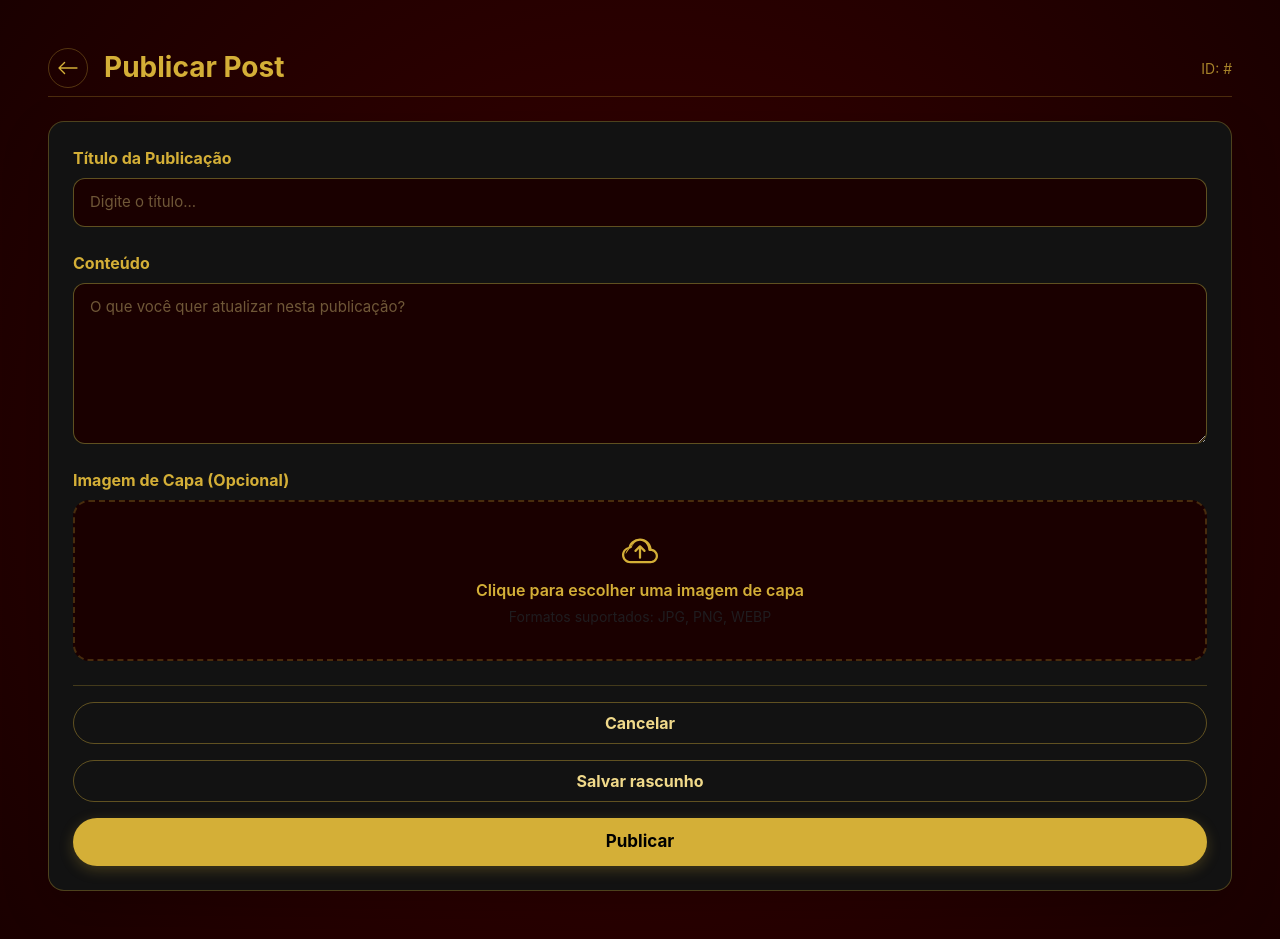
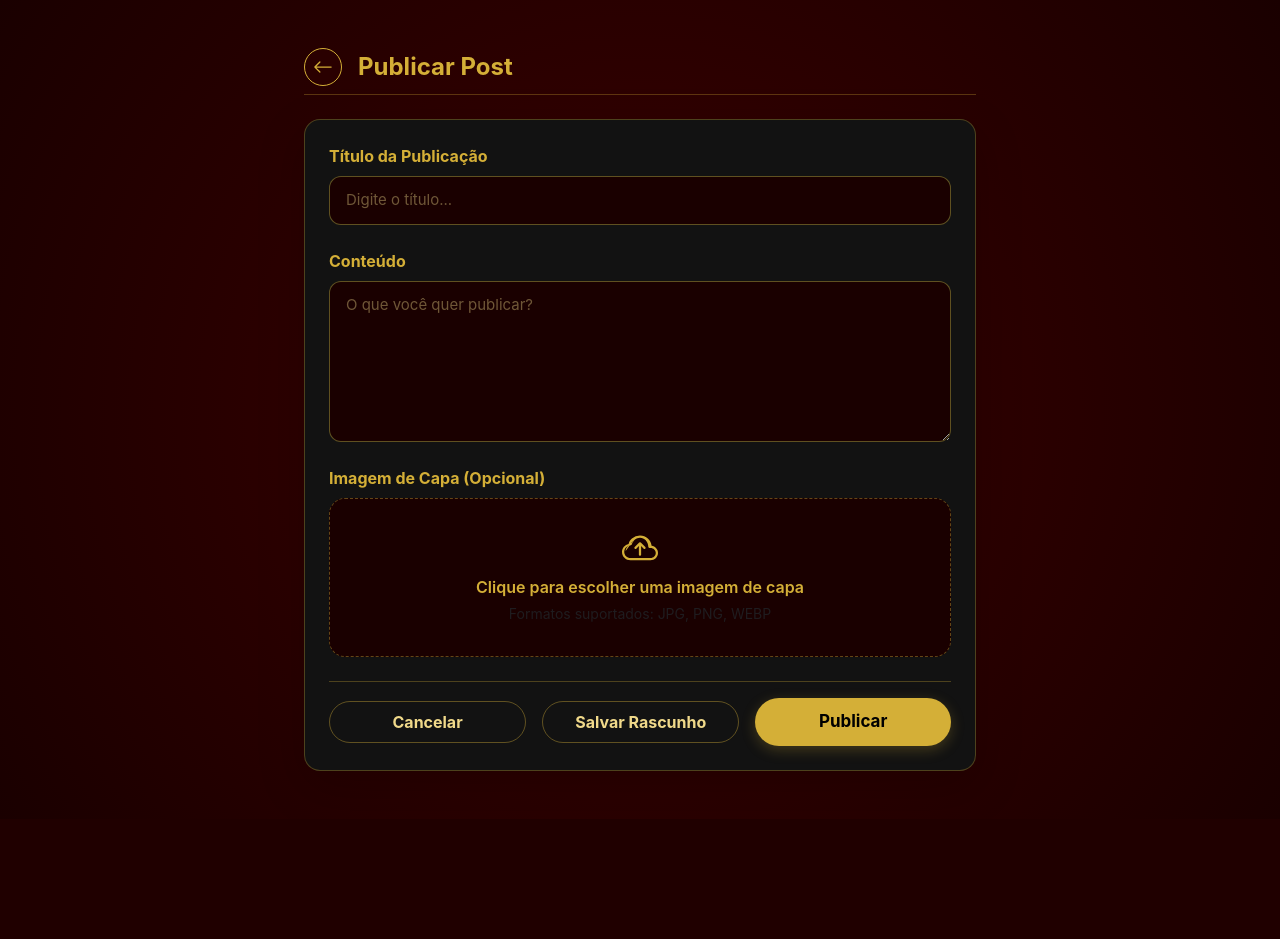
Before and after one commit to Zames144p/StockOrg, a CakePHP app: the page made by app/View/Posts/add.ctp in a window 1280 px wide. After the commit the page ends 771 px from the top, so only its background shows below. Run offline with PHP 8.4 and a stand-in for CakePHP, Linux system fonts and the light colour scheme; the template is opened without the code that fills it, so the values that code supplies are empty; form fields are guessed from the names that the template uses; some libraries are stand-ins or nearby versions.

Commit message:
arrumei a parte de add e edit

```diff
--- a/app/View/Posts/add.ctp
+++ b/app/View/Posts/add.ctp
@@ -1,32 +1,40 @@
 <?php echo $this->Html->css('globalApp.css?v=' . time()); ?>
 
-<!-- Adicionado wrapper x-container-post para limitar a largura no desktop -->
-<div class="container-fluid x-container-post mx-auto p-3 p-md-4">
-    <!-- Cabeçalho da Página -->
-    <div class="d-flex align-items-center justify-content-between mb-4 pb-2 border-bottom border-gold-subtle">
+<?php
+$userSession = $this->Session->read('Auth.User') ?: array();
+?>
+
+<!-- Container limitado em 720px idêntico ao de edição -->
+<div class="container-fluid p-3 p-md-4" style="max-width: 720px; width: 100%;">
+
+    <!-- CABEÇALHO COMPLETO COM BOTÃO VOLTAR -->
+    <div class="d-flex align-items-center justify-content-between mb-4 pb-2 border-bottom" style="border-bottom: 1px solid rgba(212, 175, 55, 0.3) !important;">
         <div class="d-flex align-items-center gap-3">
+            <!-- Botão Voltar -->
             <?php echo $this->Html->link(
-                '<svg xmlns="http://www.w3.org/2000/svg" width="22" height="22" fill="currentColor" class="bi bi-arrow-left text-gold" viewBox="0 0 16 16"><path fill-rule="evenodd" d="M15 8a.5.5 0 0 0-.5-.5H2.707l3.147-3.146a.5.5 0 1 0-.708-.708l-4 4a.5.5 0 0 0 0 .708l4 4a.5.5 0 0 0 .708-.708L2.707 8.5H14.5A.5.5 0 0 0 15 8"/></svg>',
-                array('action' => 'index'),
-                array('class' => 'btn btn-icon-back rounded-circle p-2 d-flex align-items-center justify-content-center', 'escape' => false, 'title' => 'Voltar aos posts')
+                '<svg xmlns="http://www.w3.org/2000/svg" width="20" height="20" fill="#d4af37" class="bi bi-arrow-left" viewBox="0 0 16 16"><path fill-rule="evenodd" d="M15 8a.5.5 0 0 0-.5-.5H2.707l3.147-3.146a.5.5 0 1 0-.708-.708l-4 4a.5.5 0 0 0 0 .708l4 4a.5.5 0 0 0 .708-.708L2.707 8.5H14.5A.5.5 0 0 0 15 8"/></svg>',
+                array('controller' => 'posts', 'action' => 'index'),
+                array(
+                    'class'  => 'btn rounded-circle p-0 d-flex align-items-center justify-content-center',
+                    'style'  => 'background-color: #2a0000 !important; border: 1px solid #d4af37 !important; width: 38px; height: 38px; min-width: 38px; display: flex !important;',
+                    'escape' => false,
+                    'title'  => 'Voltar aos posts'
+                )
             ); ?>
-            <h1 class="h3 text-gold fw-bold m-0">Publicar Post</h1>
+            <h1 class="fs-4 fs-md-3 text-gold fw-bold m-0" style="color: #d4af37 !important;">Publicar Post</h1>
         </div>
-        <span class="text-gold-light opacity-75 small">ID: #<?php echo h($this->request->data['Post']['id'] ?? ''); ?></span>
     </div>
 
     <!-- Form Card -->
-    <div class="card x-feed-card p-3 p-md-4 rounded-4 shadow-lg" style="background-color: var(--bg-card-color, #120202); border: 1px solid var(--border-color, rgba(212, 175, 55, 0.3));">
+    <div class="card x-feed-card p-3 p-sm-4 rounded-4 shadow-lg" style="background-color: var(--bg-card-color, #120202); border: 1px solid var(--border-color, rgba(212, 175, 55, 0.3));">
         <?php echo $this->Form->create('Post', array('class' => 'x-form-post', 'type' => 'file')); ?>
-
-        <?php echo $this->Form->input('id', array('type' => 'hidden')); ?>
 
         <!-- Campo Título -->
         <div class="mb-4">
             <label for="PostTitle" class="form-label text-gold fw-bold">Título da Publicação</label>
             <?php echo $this->Form->input('title', array(
                 'label' => false,
-                'div' => false, /* Remove o wrapper automático do Cake */
+                'div'   => false,
                 'class' => 'form-control x-input-custom',
                 'placeholder' => 'Digite o título...',
                 'required' => true
@@ -38,11 +46,11 @@
             <label for="PostBody" class="form-label text-gold fw-bold">Conteúdo</label>
             <?php echo $this->Form->input('body', array(
                 'label' => false,
-                'div' => false, /* Remove o wrapper automático do Cake */
-                'type' => 'textarea',
-                'rows' => '6',
+                'div'   => false,
+                'type'  => 'textarea',
+                'rows'  => '6',
                 'class' => 'form-control x-input-custom text-area-custom',
-                'placeholder' => 'O que você quer atualizar nesta publicação?',
+                'placeholder' => 'O que você quer publicar?',
                 'required' => true
             )); ?>
         </div>
@@ -61,54 +69,55 @@
                 'style'  => 'display: none !important;'
             )); ?>
 
-            <!-- Card Clicável -->
-            <label for="inputCapaPost" class="upload-custom-zone p-4 text-center rounded-4 border border-gold-subtle d-block style-upload-label">
-                <div class="py-2" id="boxUploadInstructions">
-                    <svg xmlns="http://www.w3.org/2000/svg" width="36" height="36" fill="currentColor" class="bi bi-cloud-arrow-up text-gold mb-2" viewBox="0 0 16 16">
+            <!-- Card Clicável com borda pontilhada -->
+            <label for="inputCapaPost" class="upload-custom-zone p-3 p-sm-4 text-center rounded-4 d-block" style="cursor: pointer; background-color: #1a0000; border: 1px dashed rgba(212, 175, 55, 0.4) !important;">
+                <div class="py-2">
+                    <svg xmlns="http://www.w3.org/2000/svg" width="36" height="36" fill="#d4af37" class="bi bi-cloud-arrow-up mb-2" viewBox="0 0 16 16">
                         <path fill-rule="evenodd" d="M7.646 5.146a.5.5 0 0 1 .708 0l2 2a.5.5 0 0 1-.708.708L8.5 6.707V10.5a.5.5 0 0 1-1 0V6.707L6.354 7.854a.5.5 0 1 1-.708-.708l2-2z" />
                         <path d="M4.406 3.342A5.53 5.53 0 0 1 8 2c2.69 0 4.923 2 5.166 4.579C14.758 6.804 16 8.137 16 9.773 16 11.569 14.502 13 12.687 13H3.781C1.708 13 0 11.366 0 9.318c0-1.763 1.266-3.223 2.942-3.593.143-.863.698-1.723 1.464-2.383zm.653.757c-.757.653-1.153 1.44-1.153 2.056a.5.5 0 0 1-.5.5C1.988 6.655 1 7.828 1 9.318 1 10.817 2.243 12 3.78 12h8.906C13.98 12 15 10.988 15 9.773c0-1.216-1.02-2.228-2.313-2.228h-.5a.5.5 0 0 1-.5-.5C11.687 4.732 9.92 3 8 3c-1.63 0-3.072 1.222-3.594 2.871a.5.5 0 0 1-.402.378c-.707.127-1.32.483-1.745.95-.425.467-.625 1.056-.625 1.638z" />
                     </svg>
-                    <p class="text-gold opacity-90 m-0 fw-semibold">Clique para escolher uma imagem de capa</p>
+                    <p class="text-gold opacity-90 m-0 fw-semibold" style="color: #d4af37;">Clique para escolher uma imagem de capa</p>
                     <small class="text-muted d-block mt-1">Formatos suportados: JPG, PNG, WEBP</small>
                 </div>
-                <!-- Div oculta que guardará o preview da foto se selecionada -->
-                <img id="imgPostPreview" src="#" alt="Preview" class="img-fluid rounded-3 d-none mt-2mx-auto" style="max-height: 250px; object-fit: cover;">
+                <!-- Preview dinâmico -->
+                <img id="imgAddPostPreview" src="#" alt="Preview" class="img-fluid rounded-3 d-none mt-2 mx-auto" style="max-height: 250px; object-fit: cover;">
             </label>
         </div>
 
-        <!-- Botões de Ação (Ajustado flexbox para colapsar em telas super pequenas) -->
-        <div class="d-flex flex-wrap align-items-center justify-content-end gap-2 gap-sm-3 pt-3 border-top border-gold-subtle">
+        <!-- Botões de Ação Empilhados/Alinhados -->
+        <div class="d-flex flex-column flex-sm-row align-items-center justify-content-end gap-2 gap-sm-3 pt-3 border-top" style="border-top: 1px solid rgba(212, 175, 55, 0.3) !important;">
+
             <?php echo $this->Html->link(
                 'Cancelar',
                 array('action' => 'index'),
-                array('class' => 'btn x-btn-cancel fw-bold px-4 py-2 order-3 order-sm-1 w-100 w-sm-auto')
+                array('class' => 'btn x-btn-cancel fw-bold px-4 py-2 w-100 w-sm-auto order-3 order-sm-1')
             ); ?>
 
-            <?php echo $this->Form->button('Salvar rascunho', array(
-                'type' => 'submit',
-                'name' => 'data[Post][status]',
+            <?php echo $this->Form->button('Salvar Rascunho', array(
+                'type'  => 'submit',
+                'name'  => 'data[Post][status]',
                 'value' => 'draft',
-                'class' => 'btn x-btn-cancel fw-bold px-4 py-2 order-2 order-sm-2 w-100 w-sm-auto'
+                'class' => 'btn x-btn-cancel fw-bold px-4 py-2 w-100 w-sm-auto order-2 order-sm-2'
             )); ?>
 
             <?php echo $this->Form->button('Publicar', array(
-                'type' => 'submit',
-                'name' => 'data[Post][status]',
+                'type'  => 'submit',
+                'name'  => 'data[Post][status]',
                 'value' => 'published',
-                'class' => 'btn x-btn-post-lg px-4 py-2 order-1 order-sm-3 w-100 w-sm-auto'
+                'class' => 'btn x-btn-post-lg px-4 py-2 w-100 w-sm-auto order-1 order-sm-3'
             )); ?>
+
         </div>
 
         <?php echo $this->Form->end(); ?>
     </div>
 </div>
 
-<!-- Script estruturado para criar um preview da imagem de capa antes do upload -->
 <script>
 document.getElementById('inputCapaPost').addEventListener('change', function(event) {
     const [file] = event.target.files;
     if (file) {
-        const preview = document.getElementById('imgPostPreview');
+        const preview = document.getElementById('imgAddPostPreview');
         preview.src = URL.createObjectURL(file);
         preview.classList.remove('d-none');
     }
--- a/app/View/Posts/edit.ctp
+++ b/app/View/Posts/edit.ctp
@@ -84,7 +84,7 @@ $rascunho    = isset($this->request->data['Post']['status']) && $this->request->
                     <small class="text-muted d-block mt-1">Formatos suportados: JPG, PNG, WEBP</small>
                 </div>
                 <!-- Tag de imagem oculta para exibir o preview dinâmico via JS -->
-                <img id="imgEditPostPreview" src="#" alt="Preview" class="img-fluid rounded-3 d-none mt-3 mx-auto" style="max-height: 220px; object-fit: cover;">
+                <img id="imgEditPostPreview" src="#" alt="Preview" class="img-fluid rounded-3 d-none mt-2mx-auto" style="max-height: 250px; object-fit: cover;">
             </label>
         </div>
 
```
